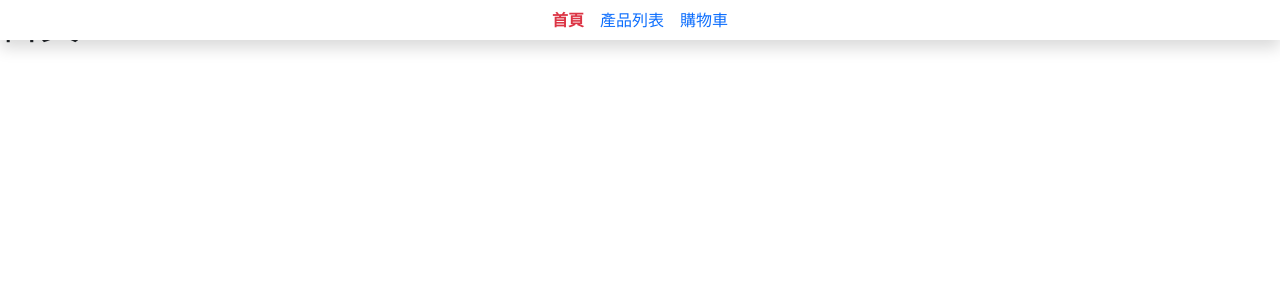
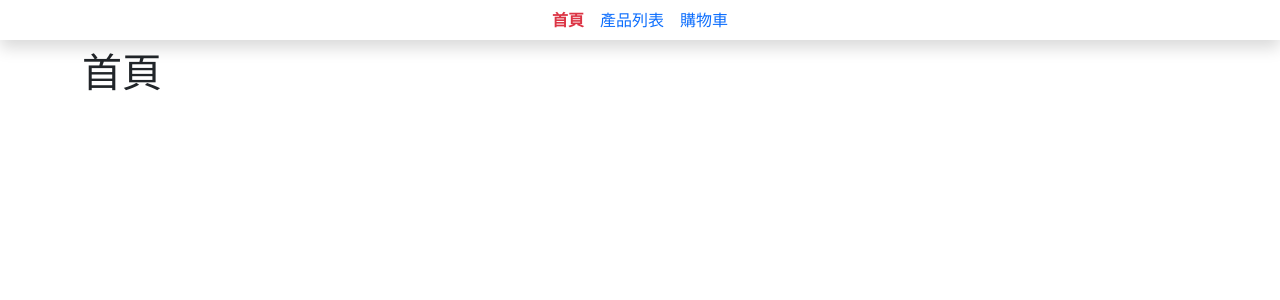
Before and after one commit to kira134679/2025-hex-react-m6, a React (Vite) app: page / in a window 1280 px wide. Shown: the top 300 px of the page. Built offline with nearby package versions, Linux system fonts and the light colour scheme.

Commit message:
fix: 首頁 style

```diff
--- a/src/pages/Frontend/Home.jsx
+++ b/src/pages/Frontend/Home.jsx
@@ -1,3 +1,7 @@
 export default function Home() {
-  return <h1>首頁</h1>;
+  return (
+    <div className="container py-5">
+      <h1>首頁</h1>
+    </div>
+  );
 }
```
